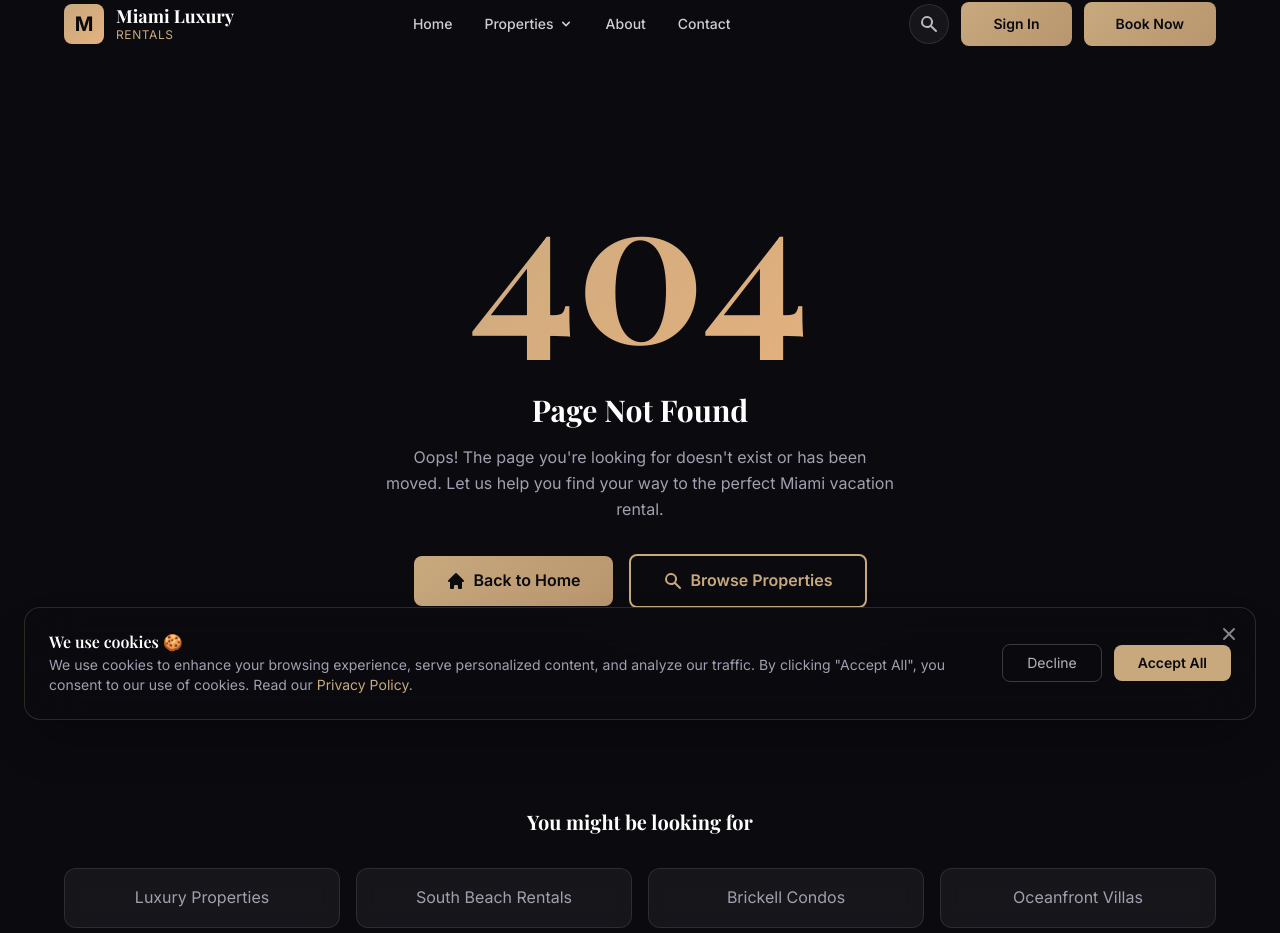
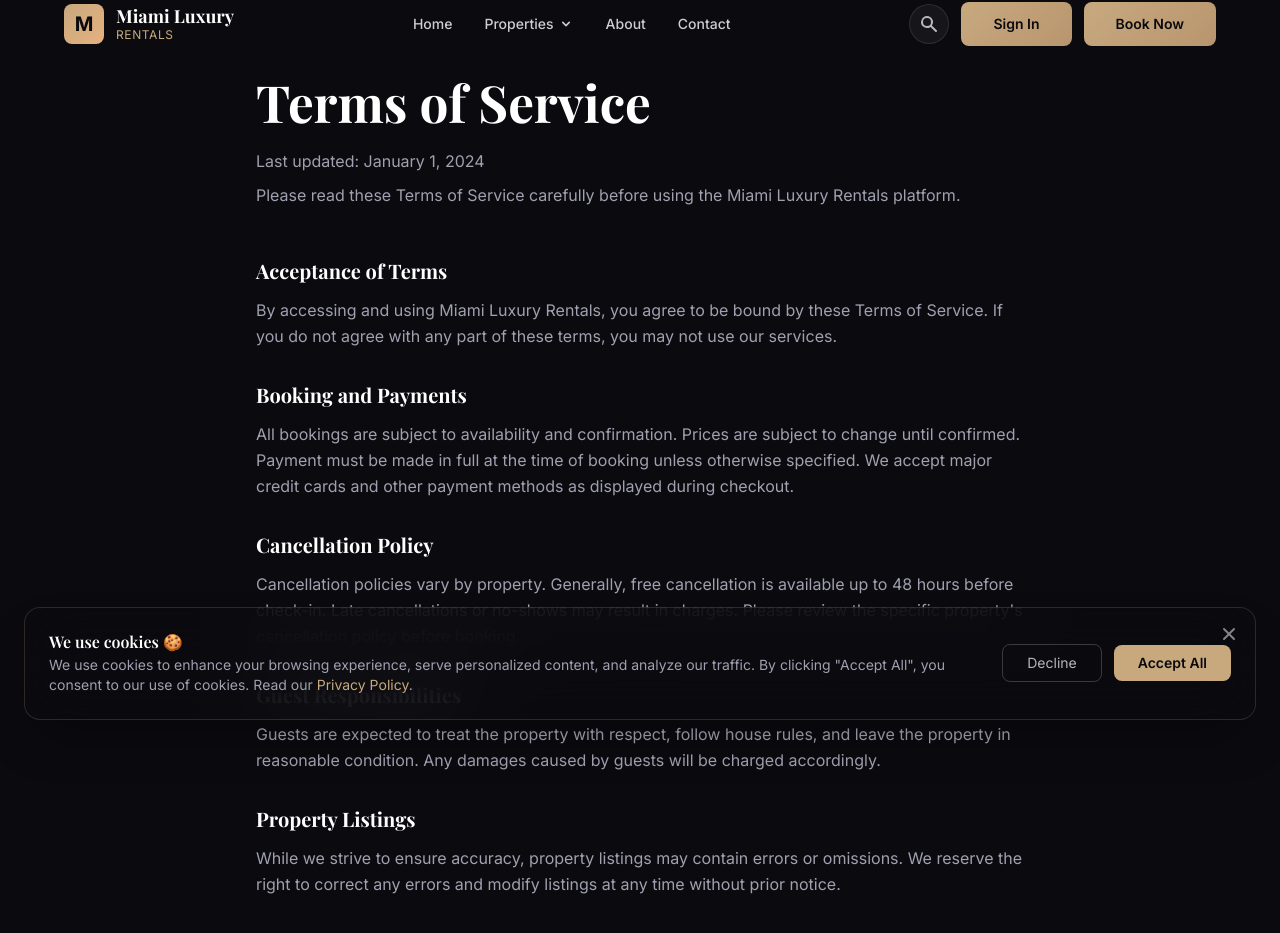
Before and after one commit to remodelingadvance/MiamiVacation, a React (Vite) app in the folder frontend/: page /terms in a window 1280 px wide. Shown: the part 56-989 px from the top of the page. Built offline with nearby package versions, Linux system fonts and the light colour scheme; no server answers.

Commit message:
created privacy and terms pages

```diff
--- a/frontend/src/App.jsx
+++ b/frontend/src/App.jsx
@@ -1,5 +1,3 @@
-
-
 import { lazy, Suspense } from 'react';
 import { Routes, Route, useLocation } from 'react-router-dom';
 import { AnimatePresence } from 'framer-motion';
@@ -24,7 +22,8 @@ const MyBookingsPage = lazy(() => import('./pages/MyBookingsPage'));
 const WishlistPage = lazy(() => import('./pages/WishlistPage'));
 const PaymentSuccessPage = lazy(() => import('./pages/PaymentSuccessPage'));
 const PaymentFailedPage = lazy(() => import('./pages/PaymentFailedPage'));
-
+const PrivacyPolicyPage = lazy(() => import('./pages/PrivacyPolicyPage'));
+const TermsPage = lazy(() => import('./pages/TermsPage'));
 const NotFoundPage = lazy(() => import('./pages/NotFoundPage'));
 
 function App() {
@@ -44,7 +43,11 @@ function App() {
             <Route path="/login" element={<LoginPage />} />
             <Route path="/signup" element={<SignupPage />} />
             <Route path="/forgot-password" element={<ForgotPasswordPage />} />
-<Route path="/reset-password/:token" element={<ResetPasswordPage />} />
+            <Route path="/reset-password/:token" element={<ResetPasswordPage />} />
+            <Route path="/privacy-policy" element={<PrivacyPolicyPage />} />
+            <Route path="/terms" element={<TermsPage />} />
+
+            {/* Protected Routes */}
             <Route element={<ProtectedRoute />}>
               <Route path="/booking/:propertyId" element={<BookingPage />} />
               <Route path="/booking/confirmation/:bookingId" element={<BookingConfirmationPage />} />
@@ -53,7 +56,6 @@ function App() {
               <Route path="/wishlist" element={<WishlistPage />} />
               <Route path="/payment/success" element={<PaymentSuccessPage />} />
               <Route path="/payment/failed" element={<PaymentFailedPage />} />
-
             </Route>
 
             <Route path="*" element={<NotFoundPage />} />
--- /dev/null
+++ b/frontend/src/pages/PrivacyPolicyPage.jsx
@@ -0,0 +1,94 @@
+import { motion } from 'framer-motion';
+import SEOHead from '../components/common/SEOHead';
+
+const PrivacyPolicyPage = () => {
+  const sections = [
+    {
+      title: 'Information We Collect',
+      content: `We collect information you provide directly to us, such as when you create an account,
+        make a booking, subscribe to our newsletter, or contact us for support. This may include your name,
+        email address, phone number, payment information, and travel preferences.`,
+    },
+    {
+      title: 'How We Use Your Information',
+      content: `We use the information we collect to process your bookings, communicate with you about
+        your reservations, send you marketing communications (with your consent), improve our services,
+        and comply with legal obligations.`,
+    },
+    {
+      title: 'Information Sharing',
+      content: `We do not sell your personal information. We may share your information with property
+        owners/managers to fulfill your booking, payment processors to handle transactions, and service
+        providers who assist us in operating our platform.`,
+    },
+    {
+      title: 'Data Security',
+      content: `We implement appropriate technical and organizational measures to protect your personal
+        information against unauthorized access, alteration, disclosure, or destruction.`,
+    },
+    {
+      title: 'Cookies and Tracking',
+      content: `We use cookies and similar tracking technologies to enhance your browsing experience,
+        analyze site traffic, and personalize content. You can control cookie preferences through your
+        browser settings.`,
+    },
+    {
+      title: 'Your Rights',
+      content: `You have the right to access, correct, or delete your personal information. You can also
+        opt-out of marketing communications at any time. To exercise these rights, please contact us.`,
+    },
+    {
+      title: 'Contact Us',
+      content: `If you have any questions about this Privacy Policy, please contact us at
+        privacy@miamiluxuryrentals.com or through our contact page.`,
+    },
+  ];
+
+  return (
+    <>
+      <SEOHead
+        title="Privacy Policy"
+        description="Miami Luxury Rentals Privacy Policy - Learn how we collect, use, and protect your personal information."
+      />
+
+      <section className="pt-32 pb-16">
+        <div className="container-custom max-w-4xl">
+          <motion.div
+            initial={{ opacity: 0, y: 20 }}
+            animate={{ opacity: 1, y: 0 }}
+          >
+            <h1 className="section-title text-white mb-4">Privacy Policy</h1>
+            <p className="text-[var(--color-text-secondary)] mb-2">
+              Last updated: January 1, 2024
+            </p>
+            <p className="text-[var(--color-text-secondary)] mb-12">
+              At Miami Luxury Rentals, we take your privacy seriously. This Privacy Policy explains how
+              we collect, use, disclose, and safeguard your information when you use our platform.
+            </p>
+
+            <div className="space-y-8">
+              {sections.map((section, index) => (
+                <motion.div
+                  key={section.title}
+                  initial={{ opacity: 0, y: 20 }}
+                  whileInView={{ opacity: 1, y: 0 }}
+                  viewport={{ once: true }}
+                  transition={{ delay: index * 0.1 }}
+                >
+                  <h2 className="text-xl font-display font-bold text-white mb-3">
+                    {section.title}
+                  </h2>
+                  <p className="text-[var(--color-text-secondary)] leading-relaxed">
+                    {section.content}
+                  </p>
+                </motion.div>
+              ))}
+            </div>
+          </motion.div>
+        </div>
+      </section>
+    </>
+  );
+};
+
+export default PrivacyPolicyPage;
--- /dev/null
+++ b/frontend/src/pages/TermsPage.jsx
@@ -0,0 +1,97 @@
+import { motion } from 'framer-motion';
+import SEOHead from '../components/common/SEOHead';
+
+const TermsPage = () => {
+  const sections = [
+    {
+      title: 'Acceptance of Terms',
+      content: `By accessing and using Miami Luxury Rentals, you agree to be bound by these Terms of Service.
+        If you do not agree with any part of these terms, you may not use our services.`,
+    },
+    {
+      title: 'Booking and Payments',
+      content: `All bookings are subject to availability and confirmation. Prices are subject to change
+        until confirmed. Payment must be made in full at the time of booking unless otherwise specified.
+        We accept major credit cards and other payment methods as displayed during checkout.`,
+    },
+    {
+      title: 'Cancellation Policy',
+      content: `Cancellation policies vary by property. Generally, free cancellation is available up to
+        48 hours before check-in. Late cancellations or no-shows may result in charges. Please review
+        the specific property's cancellation policy before booking.`,
+    },
+    {
+      title: 'Guest Responsibilities',
+      content: `Guests are expected to treat the property with respect, follow house rules, and leave
+        the property in reasonable condition. Any damages caused by guests will be charged accordingly.`,
+    },
+    {
+      title: 'Property Listings',
+      content: `While we strive to ensure accuracy, property listings may contain errors or omissions.
+        We reserve the right to correct any errors and modify listings at any time without prior notice.`,
+    },
+    {
+      title: 'Limitation of Liability',
+      content: `Miami Luxury Rentals acts as an intermediary between guests and property owners. We are
+        not liable for any damages, injuries, or losses arising from the use of our platform or the
+        properties booked through it.`,
+    },
+    {
+      title: 'Intellectual Property',
+      content: `All content on this website, including text, images, logos, and software, is the property
+        of Miami Luxury Rentals and is protected by copyright and other intellectual property laws.`,
+    },
+    {
+      title: 'Modifications',
+      content: `We reserve the right to modify these terms at any time. Changes will be effective
+        immediately upon posting. Continued use of our services constitutes acceptance of the modified terms.`,
+    },
+  ];
+
+  return (
+    <>
+      <SEOHead
+        title="Terms of Service"
+        description="Miami Luxury Rentals Terms of Service - Read our terms and conditions for booking and using our platform."
+      />
+
+      <section className="pt-32 pb-16">
+        <div className="container-custom max-w-4xl">
+          <motion.div
+            initial={{ opacity: 0, y: 20 }}
+            animate={{ opacity: 1, y: 0 }}
+          >
+            <h1 className="section-title text-white mb-4">Terms of Service</h1>
+            <p className="text-[var(--color-text-secondary)] mb-2">
+              Last updated: January 1, 2024
+            </p>
+            <p className="text-[var(--color-text-secondary)] mb-12">
+              Please read these Terms of Service carefully before using the Miami Luxury Rentals platform.
+            </p>
+
+            <div className="space-y-8">
+              {sections.map((section, index) => (
+                <motion.div
+                  key={section.title}
+                  initial={{ opacity: 0, y: 20 }}
+                  whileInView={{ opacity: 1, y: 0 }}
+                  viewport={{ once: true }}
+                  transition={{ delay: index * 0.1 }}
+                >
+                  <h2 className="text-xl font-display font-bold text-white mb-3">
+                    {section.title}
+                  </h2>
+                  <p className="text-[var(--color-text-secondary)] leading-relaxed">
+                    {section.content}
+                  </p>
+                </motion.div>
+              ))}
+            </div>
+          </motion.div>
+        </div>
+      </section>
+    </>
+  );
+};
+
+export default TermsPage;
```
